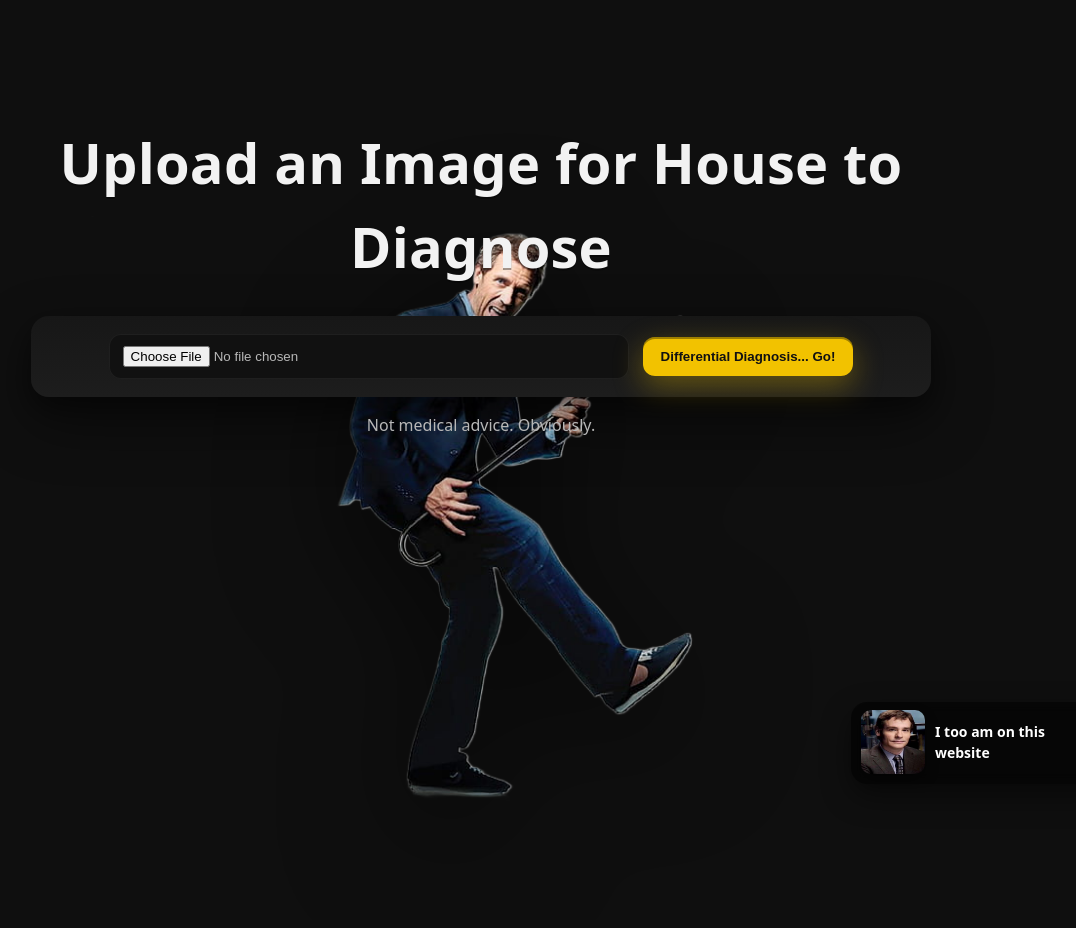
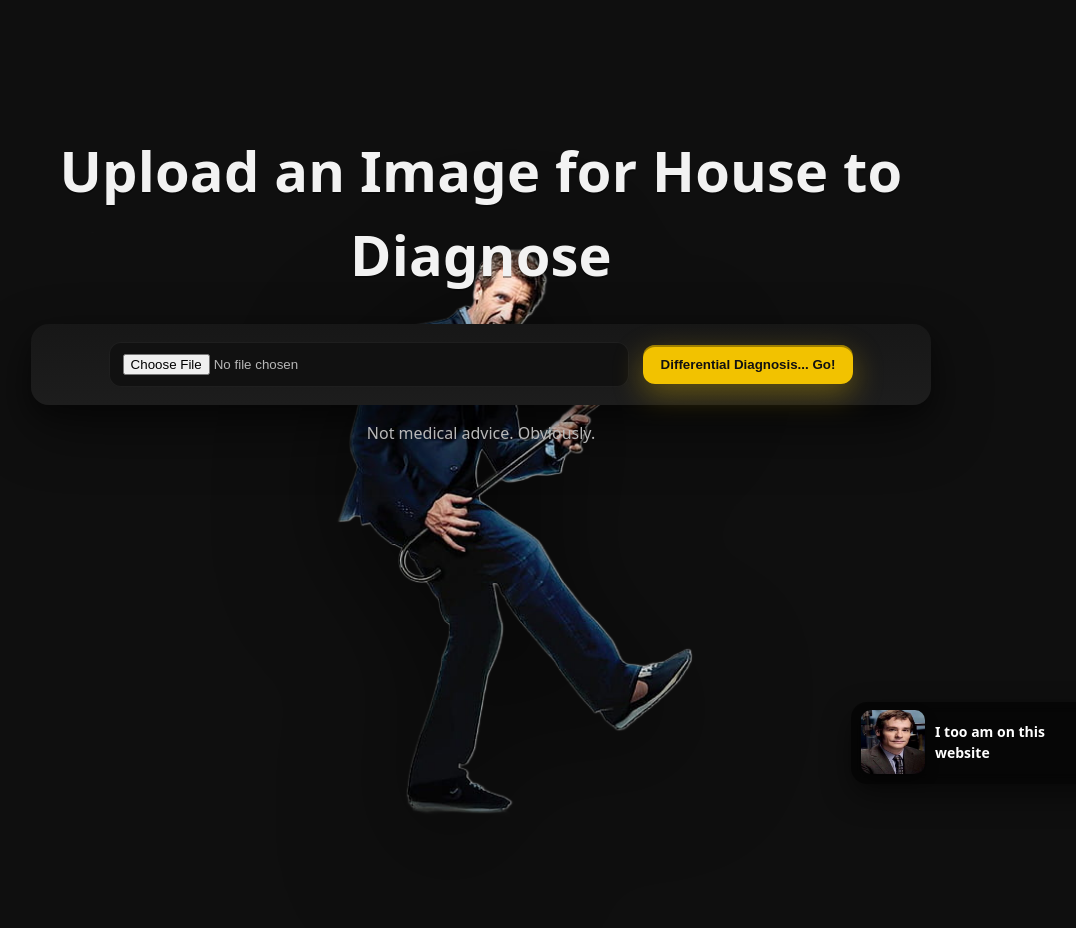
Before and after one commit to NKalus/HouseDDX, a Flask app: page / in a window 1280 px wide. Shown: the whole page, without its empty margins (159-1235 px from the left). Before the commit the page ends 797 px from the top, so only its background shows below. Run offline with Flask 3, Linux system fonts and the light colour scheme; some libraries are stand-ins or nearby versions.

Commit message:
Update style.css

```diff
--- a/static/style.css
+++ b/static/style.css
@@ -20,22 +20,22 @@ body{
   overflow-x:hidden;
 }
 
-/* Keep random <img> from affecting layout */
+/* keep random <img> from affecting layout */
 img{ max-width:100%; height:auto }
 .house-bg, .wilson-corner img{ max-width:none }
 
 /* ---- House background image (fixed, behind UI) ---- */
+/* Mobile-first default (phones) */
 .house-bg{
   position:fixed;
   left:50%;
-  top:58%; /* baseline; desktop & mobile adjust below */
-  transform:translate(-50%, -50%);
-  width:min(78vw, 780px);
-  max-width:1000px;
+  top:72%;                              /* lower on phones so head is below header */
+  transform:translate(-50%, -52%);
+  width:min(90vw, 600px);
   height:auto;
   pointer-events:none;
   user-select:none;
-  z-index:1; /* behind .wrap (z-index:2) */
+  z-index:1;                             /* behind .wrap (which is z-index:2) */
   filter:drop-shadow(0 30px 60px rgba(0,0,0,.6));
 }
 
@@ -139,20 +139,20 @@ button:active{ transform:translateY(1px) }
 
 /* ---------- Responsive layout ---------- */
 
-/* DESKTOP: header stays above head; House slightly lower */
+/* DESKTOP (≥901px): keep header above head; House a bit lower & larger */
 @media (min-width: 901px){
-  .wrap h1{ margin-top:-3vh; }       /* lift header a bit */
+  .wrap h1{ margin-top:-2vh; }               /* subtle lift */
   main.wrap > form.card{ margin-top:1.2rem; }
-  .house-bg{ top:66%; }              /* lower House so head clears header */
+  .house-bg{
+    top:68%;                                  /* lower House so title clears his head */
+    transform:translate(-50%, -50%);
+    width:min(78vw, 780px);
+    max-width:1000px;
+  }
 }
 
-/* MOBILE: push card + disclaimer down near knees */
+/* MOBILE (≤900px): push upload card + disclaimer to knee level */
 @media (max-width: 900px){
-  main.wrap > form.card{ margin-top:31vh !important; } /* 30–33vh to fine-tune */
+  main.wrap > form.card{ margin-top:34vh !important; }  /* 32–36vh to fine-tune */
   .disclaimer{ margin-top:3.5vh !important; }
-  .house-bg{
-    top:68%;
-    transform:translate(-50%, -52%);
-    width:min(90vw, 600px);
-  }
 }
```
